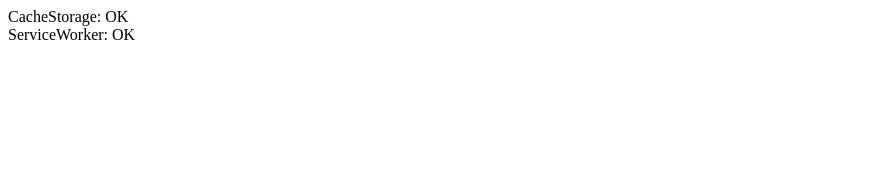
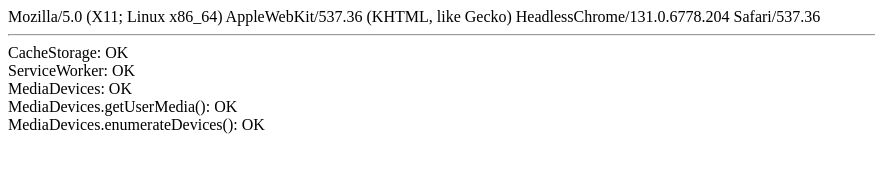
Before and after one commit to diewland/browser-features, a plain HTML site: page index.html in a window 1280 px wide. Shown: the whole page, without its empty margins (0-875 px from the left). Drawn offline with Linux system fonts and the light colour scheme.

Commit message:
added video features

```diff
--- a/index.html
+++ b/index.html
@@ -1,17 +1,41 @@
-<div id='out'>
+<!DOCTYPE html>
+<html>
+  <head>
+<meta charset='utf-8'>
+    <meta http-equiv='X-UA-Compatible' content='IE=edge'>
+    <meta name='viewport' content='width=device-width, initial-scale=1'>
+    <meta name='description' content='Check some javascripts work on your browser'>
+    <title>Browser Features</title>
+  </head>
+  <body>
+
+    <div id='agent'></div>
+    <hr>
+    <div id='result'></div>
+
     <script>
+      // update user agent
+      document.getElementById('agent').innerHTML = navigator.userAgent;
+
+      // check feature list
       var feature_list = [
         [ 'CacheStorage', 'caches' ],
         [ 'ServiceWorker', 'navigator.serviceWorker' ],
+        [ 'MediaDevices', 'navigator.mediaDevices' ],
+        [ 'MediaDevices.getUserMedia()', 'navigator.mediaDevices.getUserMedia' ],
+        [ 'MediaDevices.enumerateDevices()', 'navigator.mediaDevices.enumerateDevices' ],
       ];
       for(var i=0; i<feature_list.length; i++){
         var f = feature_list[i];
         try {
           eval(f[1]);
-      document.getElementById('out').innerHTML += f[0] + ": OK<br>";
+          document.getElementById('result').innerHTML += f[0] + ": OK<br>";
         }
         catch(err){
-      document.getElementById('out').innerHTML += f[0] + ": "+ err +"<br>";
+          document.getElementById('result').innerHTML += f[0] + ": "+ err +"<br>";
         }
       }
     </script>
+
+  </body>
+</html>
```
Lines whose indentation alone changed are shown as unchanged.
